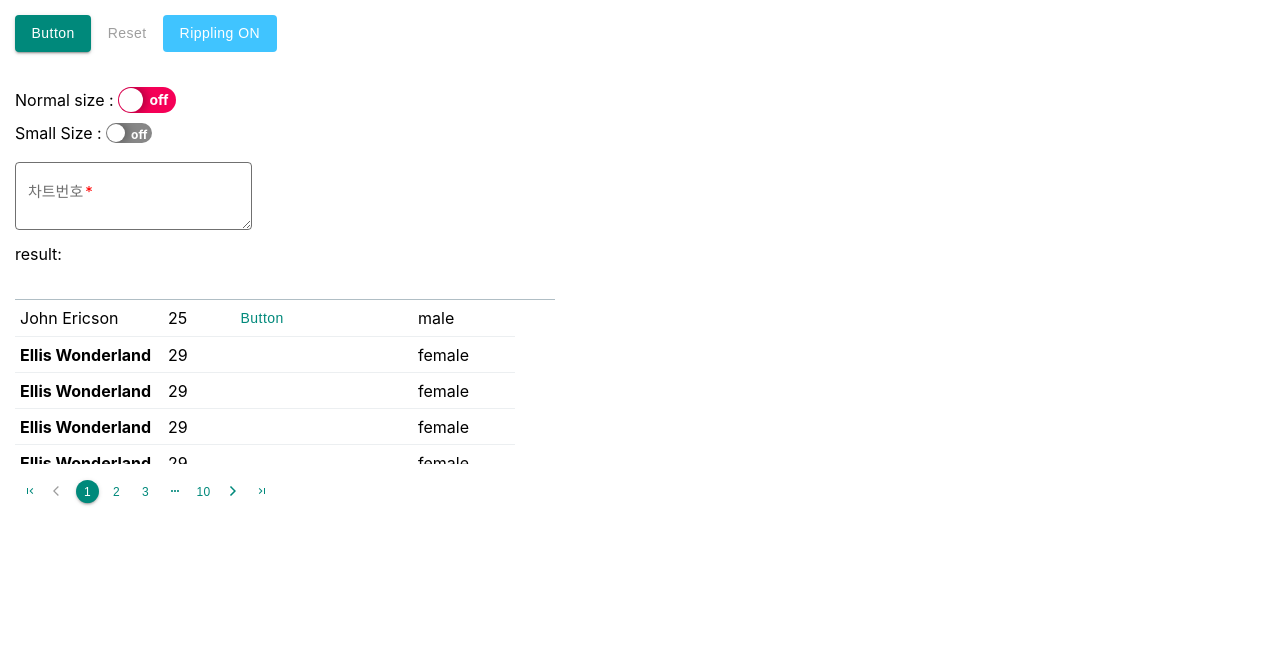
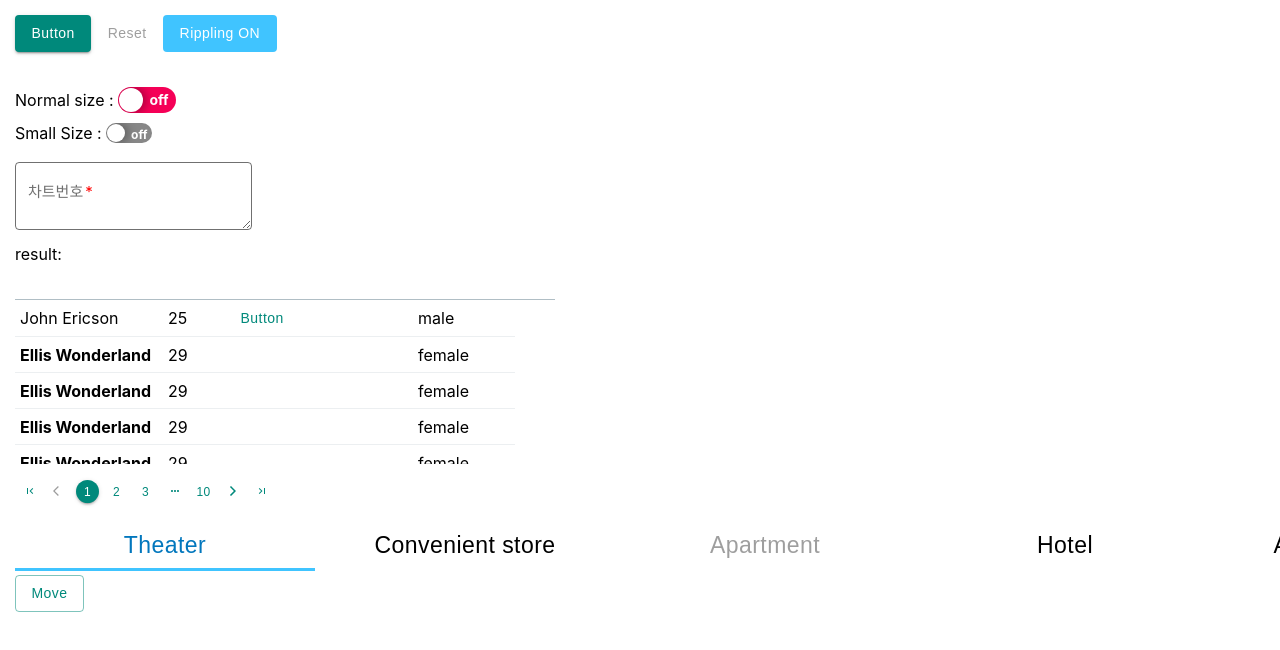
Before and after one commit to SausageMania/react-stylish, a React (Create React App) app: page / in a window 1280 px wide. Shown: the top 650 px of the page. Built offline with nearby package versions, Linux system fonts and the light colour scheme.

Commit message:
Add CCTabs(ready for use)

```diff
--- a/package.json
+++ b/package.json
@@ -11,6 +11,7 @@
     "@testing-library/user-event": "^12.1.10",
     "clsx": "^1.1.1",
     "jss": "^10.6.0",
+    "notistack": "^1.0.10",
     "prop-types": "^15.7.2",
     "react": "^17.0.2",
     "react-daum-postcode": "^2.0.6",
--- a/src/App.js
+++ b/src/App.js
@@ -1,7 +1,14 @@
-import React, {useState} from 'react';
-import { ThemeProvider, createUseStyles} from 'react-jss';
-import theme from './styles/theme';
-import { CCButton, CCSwitch, CCTextField, CCPagination, CCTable } from './components';
+import React, { useState } from "react";
+import { ThemeProvider, createUseStyles } from "react-jss";
+import theme from "./styles/theme";
+import {
+  CCButton,
+  CCSwitch,
+  CCTextField,
+  CCPagination,
+  CCTable,
+  CCTabs,
+} from "./components";
 
 const styles = createUseStyles({
   container: {
@@ -18,7 +25,7 @@ const styles = createUseStyles({
     display: "flex",
     padding: "5px 0",
     alignItems: "center",
-  }
+  },
 });
 
 const columns = [
@@ -43,7 +50,7 @@ const columns = [
   },
 ];
 
-const rows= [
+const rows = [
   {
     long_title: <CCButton>Button</CCButton>,
     Name: <div>John Ericson</div>,
@@ -70,28 +77,39 @@ const rows= [
     Age: 29,
     Sex: "female",
   },
-]
+];
+
+const tabList = [
+  { value: 0, label: "Theater" },
+  { value: 1, label: "Convenient store" },
+  { value: 2, label: "Apartment", disabled: true },
+  { value: 3, label: "Hotel" },
+  { value: 4, label: "Amusement Park" },
+];
 
 const App = () => {
   const classes = styles();
+
   const [text, setText] = useState({
     content: null,
     count: 0,
   });
   const [ripple, setRipple] = useState(true);
   const [result, setResult] = useState("");
+  const [value, setValue] = useState(0);
+  const [move, setMove] = useState(false);
 
   const onClickHandle = () => {
-    setText({content:'You clicked', count: text.count + 1});
-  }
+    setText({ content: "You clicked", count: text.count + 1 });
+  };
 
   const resetHandle = () => {
-    setText({content: null, count: 0});
-  }
+    setText({ content: null, count: 0 });
+  };
 
   const selectHandle = () => {
     setRipple(!ripple);
-  }
+  };
 
   return (
     <ThemeProvider theme={theme}>
@@ -112,21 +130,33 @@ const App = () => {
           >
             Reset
           </CCButton>
-            <CCButton variant="dashed" color="sub" selected={ripple} onClick={selectHandle}>
+          <CCButton
+            variant="dashed"
+            color="sub"
+            selected={ripple}
+            onClick={selectHandle}
+          >
             {ripple ? "Rippling ON" : "Rippling OFF"}
           </CCButton>
         </div>
-        <div>
-
-        </div>
+        <div></div>
         <div className={classes.text}>
-          {text.content && <p>{text.content} {text.count} {text.count === 1 ? "time" : "times"}!</p>}
+          {text.content && (
+            <p>
+              {text.content} {text.count} {text.count === 1 ? "time" : "times"}!
+            </p>
+          )}
         </div>
         <div className={classes.switchContainer}>
-          Normal size :&nbsp;<CCSwitch colors={["secondary", "error"]}/>
+          Normal size :&nbsp;
+          <CCSwitch colors={["secondary", "error"]} />
         </div>
         <div className={classes.switchContainer}>
-          Small Size :&nbsp;<CCSwitch size="small" onChange={e => console.log(e.target.checked)}/>
+          Small Size :&nbsp;
+          <CCSwitch
+            size="small"
+            onChange={(e) => console.log(e.target.checked)}
+          />
         </div>
         <div>
           <CCTextField
@@ -134,20 +164,32 @@ const App = () => {
             label="차트번호"
             required
             multiline
-            onChange={e => setResult(e.target.value)}
+            onChange={(e) => setResult(e.target.value)}
           />
         </div>
+        <div>result: {result}</div>
         <div>
-          result: {result}
-        </div>
-        <div>
-          <CCTable width={600} height={200} columns={columns} rows={rows}/>
+          <CCTable width={600} height={200} columns={columns} rows={rows} />
           <CCPagination count={10} />
         </div>
+        <div style={{ marginLeft: move && 32, overflow: "auto" }}>
+          <CCTabs
+            color={["#FFF", "secondary", "#000"]}
+            underlineColor="selected"
+            tabList={tabList}
+            value={value}
+            onChange={(val) => setValue(val)}
+            size={23}
+            align={"center"}
+            tabWidth={300}
+          />
         </div>
-
+        <CCButton variant="outlined" onClick={() => setMove(!move)}>
+          Move
+        </CCButton>
+      </div>
     </ThemeProvider>
   );
-}
+};
 
 export default App;
--- a/src/components/CCPhoneField/CCPhoneField.js
+++ b/src/components/CCPhoneField/CCPhoneField.js
@@ -14,7 +14,9 @@ const CCPhoneField = forwardRef((props, ref) => {
   const [value, setValue] = useState("");
   const { fullWidth, height, ...others } = props;
 
+  // eslint-disable-next-line no-unused-vars
   const classes = useStyles(props);
+  // eslint-disable-next-line no-unused-vars
   const theme = useTheme();
 
   return (
--- /dev/null
+++ b/src/components/CCTabs/CCTabs.js
@@ -0,0 +1,160 @@
+import React, {
+  forwardRef,
+  useState,
+  useRef,
+  useEffect,
+  useCallback,
+} from "react";
+import { CCButton } from "../../components";
+import { createUseStyles } from "react-jss";
+import PropTypes from "prop-types";
+
+const useStyles = createUseStyles((theme) => ({
+  root: {
+    display: "inline-block",
+  },
+  content: {
+    whiteSpace: "nowrap",
+    overflowX: "auto",
+    overflowY: "hidden",
+  },
+  tab: {
+    position: "relative",
+    textAlign: (props) => props.align,
+    backgroundColor: (props) => {
+      if (props.color?.length > 0) {
+        if (theme.palette[props.color[0]])
+          return theme.palette[props.color[0]].main;
+        return props.color[0];
+      }
+      return "none";
+    },
+    width: (props) => {
+      if (props.fullWidth) return "100%";
+      return props.width;
+    },
+  },
+  underline: {
+    position: "absolute",
+    height: 3,
+    backgroundColor: (props) => {
+      if (props.underlineColor) {
+        if (theme.palette[props.underlineColor])
+          return theme.palette[props.underlineColor].main;
+        return props.underlinColor;
+      }
+      if (props.color?.length > 0) {
+        if (theme.palette[props.color[1]])
+          return theme.palette[props.color[1]].main;
+        return props.color[1];
+      }
+      return theme.palette.selected.main;
+    },
+    transition: "all 0.2s ease-out",
+  },
+}));
+
+const CCTabs = forwardRef((props, ref) => {
+  const {
+    color = [null, "selected", "#000"],
+    tabList,
+    value = tabList[0].value,
+    onChange,
+    width,
+    underlineColor,
+    tabWidth,
+    ...others
+  } = props;
+  const classes = useStyles(props);
+
+  const tabRef = useRef(null);
+
+  const [tabStyle, setTabStyle] = useState(null);
+  const [tabIndex, setTabIndex] = useState(0);
+
+  const tabClick = (value) => {
+    onChange && onChange(value);
+  };
+
+  const lineStyle = useCallback(() => {
+    const tab = tabRef?.current.children[tabIndex];
+    tab.scrollIntoView({ behavior: "smooth", inline: "center" });
+    setTabStyle({
+      width: tab.offsetWidth,
+      left: tab.offsetLeft,
+      top: -3,
+    });
+  }, [tabIndex]);
+
+  useEffect(() => {
+    let notResize = true;
+    const resize = () => {
+      lineStyle();
+      notResize = false;
+    };
+    window.addEventListener("resize", resize);
+    notResize && lineStyle();
+
+    return () => {
+      window.removeEventListener("resize", resize);
+    };
+  }, [lineStyle]);
+
+  return (
+    <div className={classes.root}>
+      <div className={classes.content}>
+        <div
+          className={classes.tab}
+          ref={tabRef}
+          style={{ height: tabRef?.current?.children[0].offsetHeight }}
+        >
+          {tabList.map((tab, idx) => (
+            <CCButton
+              key={tab.value}
+              variant={"text"}
+              round={1}
+              color={value === tab.value ? color[1] : color[2]}
+              onClick={() => {
+                tabClick(tab.value);
+                setTabIndex(idx);
+              }}
+              disabled={tab.disabled}
+              width={tabWidth}
+              {...others}
+            >
+              {tab.label}
+            </CCButton>
+          ))}
+        </div>
+        <div style={{ position: "relative" }}>
+          <div className={classes.underline} style={tabStyle} />
+        </div>
+      </div>
+    </div>
+  );
+});
+
+CCTabs.propTypes = {
+  color: PropTypes.array,
+  size: PropTypes.number,
+  width: PropTypes.number,
+  tabWidth: PropTypes.number,
+  underlineColor: PropTypes.oneOfType([
+    PropTypes.oneOf([
+      "primary",
+      "secondary",
+      "error",
+      "warning",
+      "sub",
+      "icon",
+    ]),
+    PropTypes.string,
+  ]),
+  align: PropTypes.oneOf(["left", "right", "center"]),
+};
+
+CCTabs.defaultProps = {
+  underlineColor: "selected",
+};
+
+export default CCTabs;
--- /dev/null
+++ b/src/components/CCTabs/index.js
@@ -0,0 +1 @@
+export { default } from "./CCTabs";
--- a/src/components/CCTextField/CCTextField.js
+++ b/src/components/CCTextField/CCTextField.js
@@ -419,7 +419,7 @@ const CCTextField = forwardRef((props, ref) => {
         {helpComponent && (
           <label
             className={clsx(classes.help__component, {
-              [classes.help__component__focus]: isFocus || helpFixed,
+              [classes.help__component__focus]: isFocus || helpFixed || error,
             })}
           >
             {helpComponent}
--- a/src/components/index.js
+++ b/src/components/index.js
@@ -11,3 +11,4 @@ export { default as CCOption } from "./CCOption";
 export { default as CCDialog } from "./CCDialog";
 export { default as CCDatePicker } from "./CCDatePicker";
 export { default as CCPhoneField } from "./CCPhoneField";
+export { default as CCTabs } from "./CCTabs";
```
Also changed, not shown: src/components/CCTable/CCTable.js (+35 -33 lines), 2 other files (tests, documents, lock files or other folders). Lines whose indentation alone changed are shown as unchanged.
